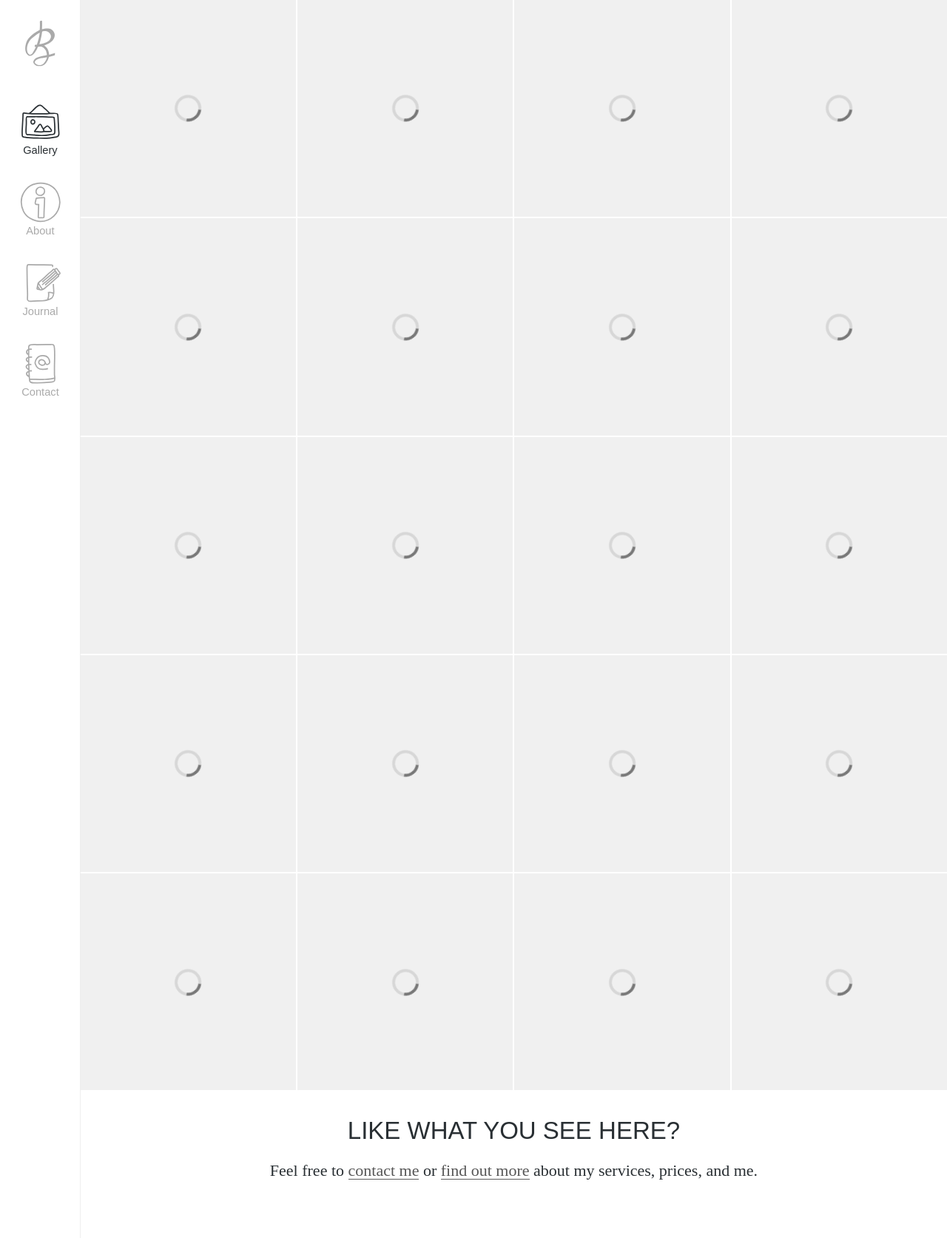
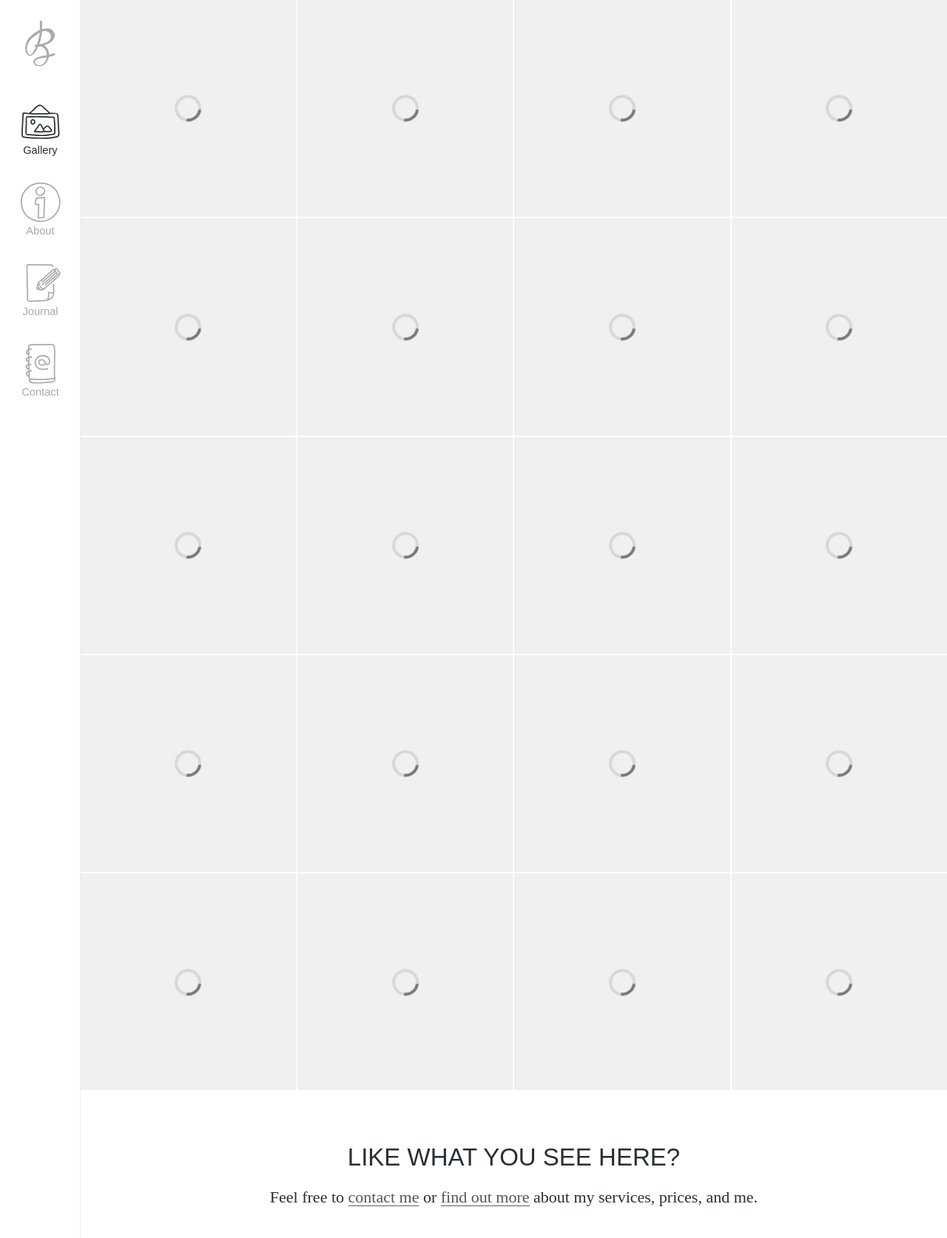
Before and after one commit to lukebrooker/bekkibrooker, a Jekyll site: the page built from gallery.html, in a window 1280 px wide. Shown: the whole page at 74% size. Built offline with Jekyll 4.4.1, drawn with Linux system fonts in a browser that asks for light colours.

Commit message:
More space for cta area

```diff
--- a/gallery.html
+++ b/gallery.html
@@ -64,7 +64,7 @@ gallery:
 
 </div>
 
-<div class="Prose u-sPV1 u-sPHH u-textCenter">
+<div class="Prose u-sPV1 u-sMV1 u-sPHH u-textCenter">
   <h3 class="u-sMBH">Like what you see here?</h3>
   <p>Feel free to <a href="/contact">contact me</a> or <a href="/about">find out more</a> about my services, prices, and me.</p>
 </div>
```
